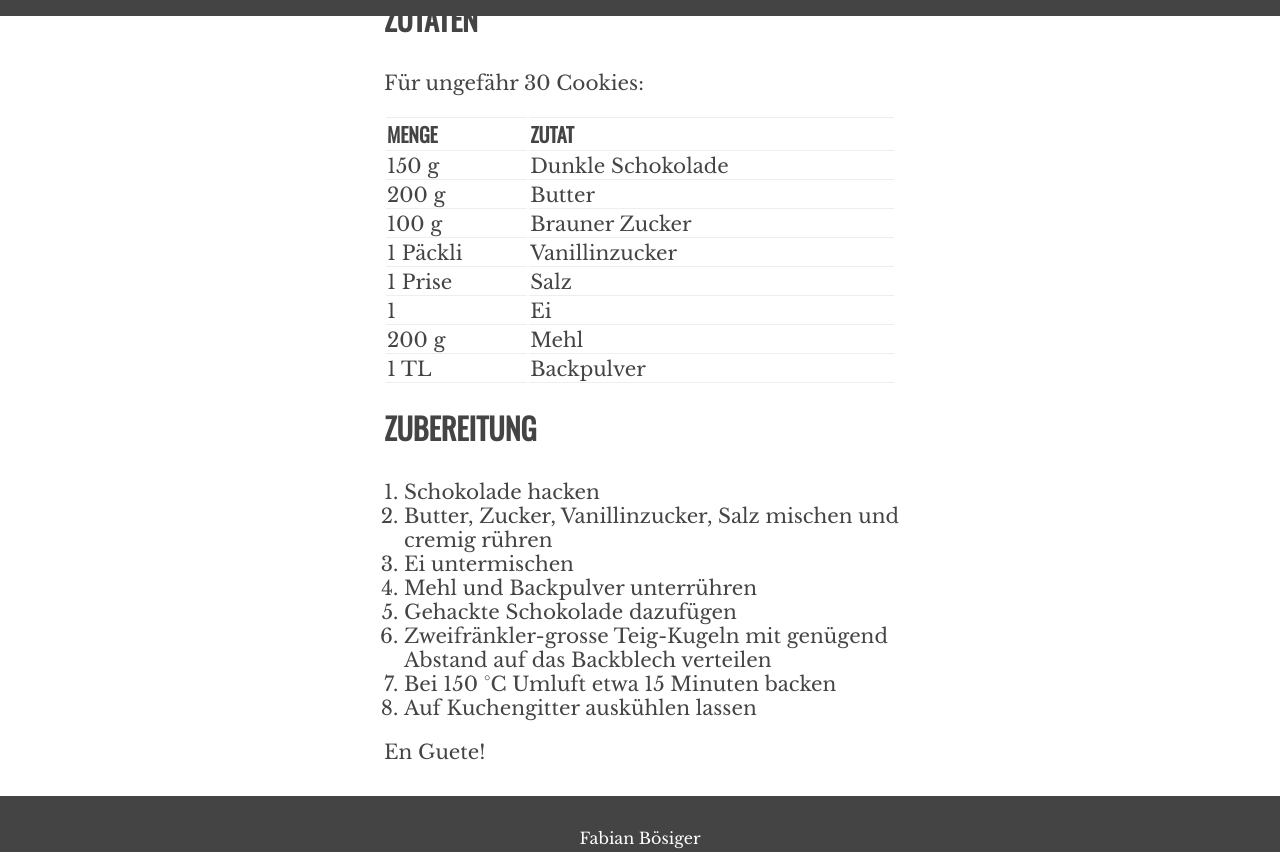
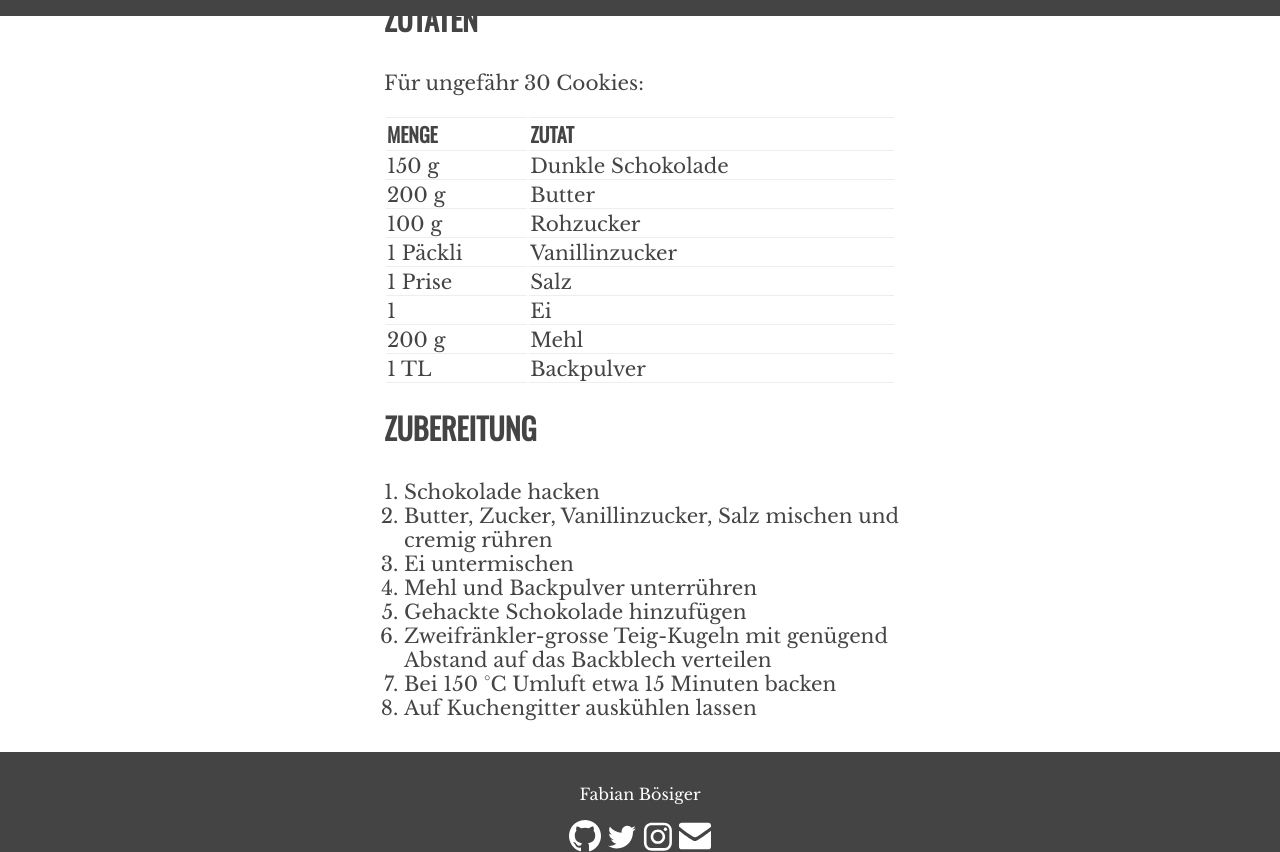
Before and after one commit to fabianboesiger/fabianboesiger.github.io, a Jekyll site: the page built from _posts/2020-03-13-cookie-recipe.md, in a window 1280 px wide and 900 px high, scrolled down 649 px, cut to the strip 48-900 px from the top of the window. Built offline with Jekyll 4.4.1, drawn with Linux system fonts in a browser that asks for light colours; some web fonts are replaced.

Commit message:
Update 2020-03-13-cookie-recipe.md

```diff
--- a/_posts/2020-03-13-cookie-recipe.md
+++ b/_posts/2020-03-13-cookie-recipe.md
@@ -19,7 +19,7 @@ Für ungefähr 30 Cookies:
 |---|---|
 |150 g|Dunkle Schokolade|
 |200 g|Butter|
-|100 g|Brauner Zucker|
+|100 g|Rohzucker|
 |1 Päckli|Vanillinzucker|
 |1 Prise|Salz|
 |1|Ei|
@@ -32,9 +32,7 @@ Für ungefähr 30 Cookies:
 2. Butter, Zucker, Vanillinzucker, Salz mischen und cremig rühren
 3. Ei untermischen
 4. Mehl und Backpulver unterrühren
-5. Gehackte Schokolade dazufügen
+5. Gehackte Schokolade hinzufügen
 6. Zweifränkler-grosse Teig-Kugeln mit genügend Abstand auf das Backblech verteilen
 7. Bei 150 °C Umluft etwa 15 Minuten backen
 8. Auf Kuchengitter auskühlen lassen
-
-En Guete!
```
